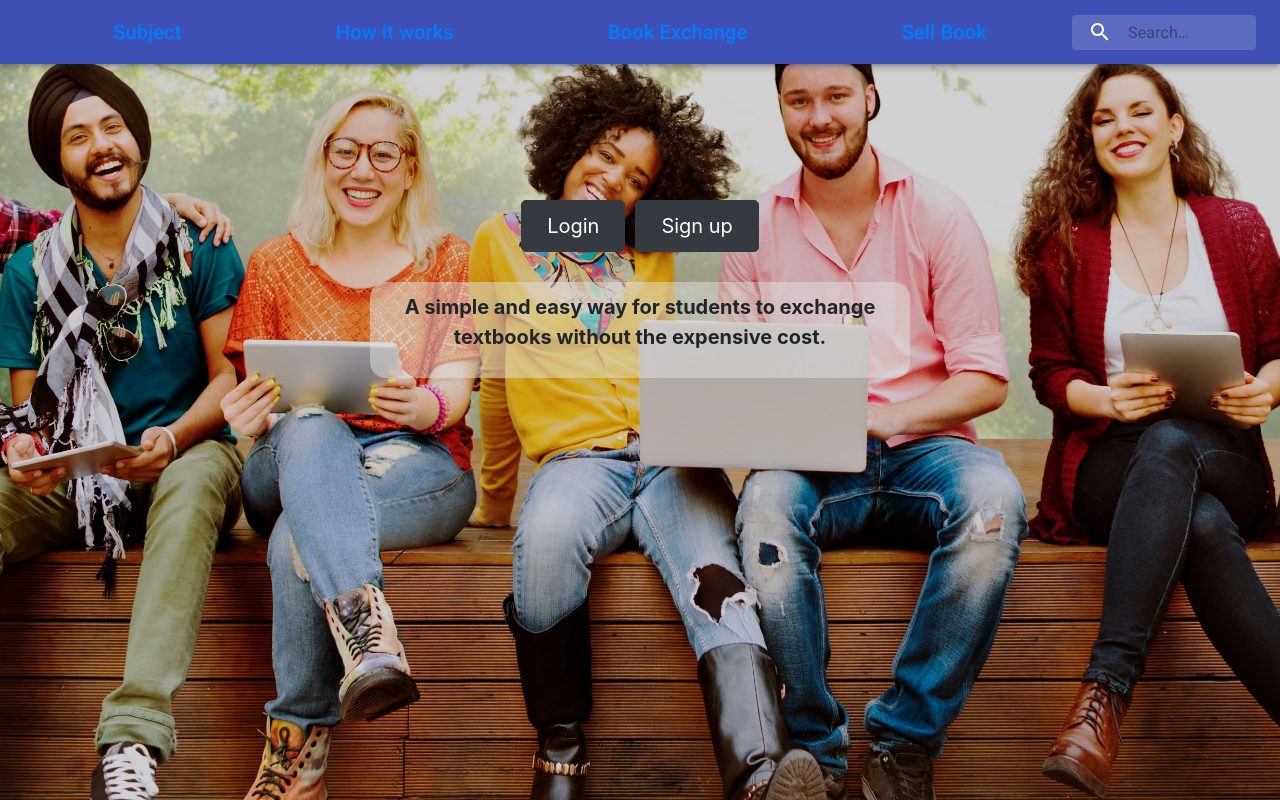
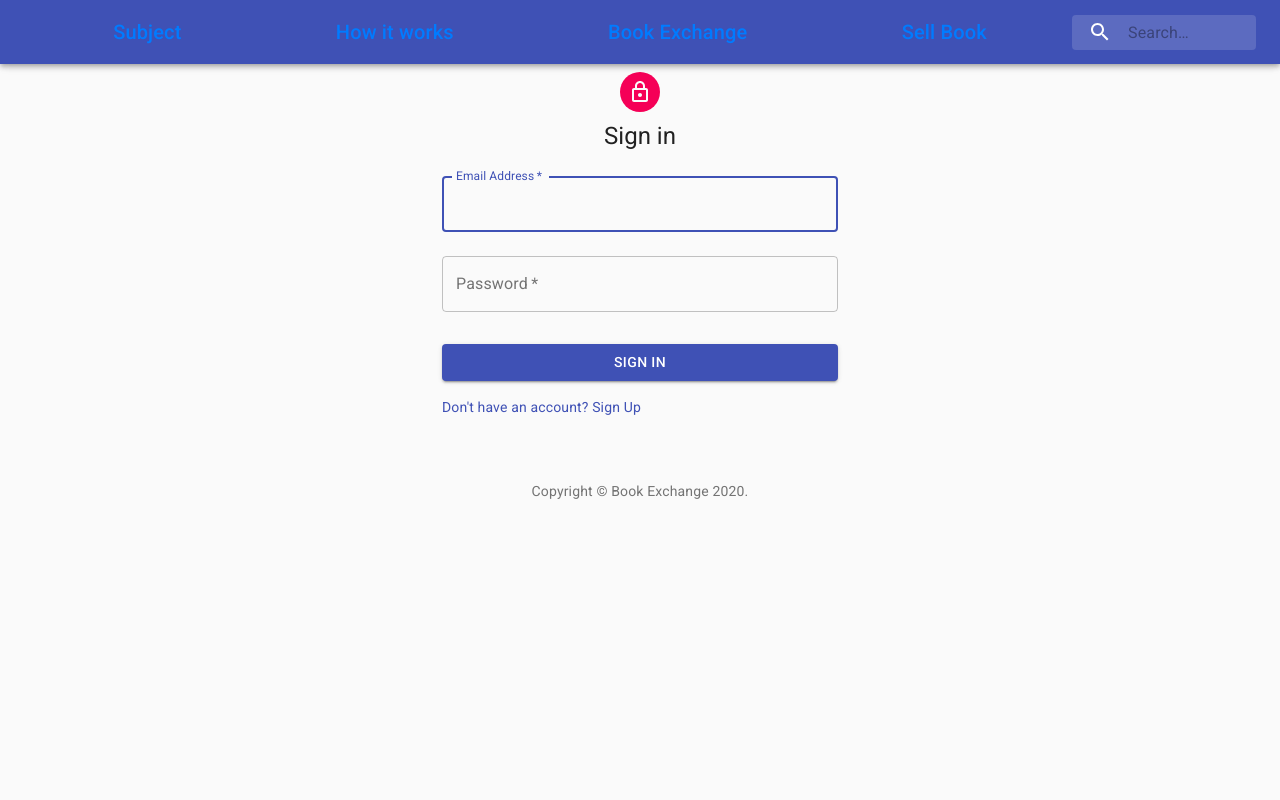
Before and after one commit to maurafortino/project-3, a React (Create React App) app in the folder client/: page /login in a window 1280 px wide. Built offline with nearby package versions, Linux system fonts and the light colour scheme.

Commit message:
added the login page and edited the routing

```diff
--- a/client/src/App.js
+++ b/client/src/App.js
@@ -1,24 +1,26 @@
 import React from 'react';
 import './App.css';
 import SearchAppBar from "./components/Navbar";
-import {
-  Route,
-  HashRouter
-} from "react-router-dom";
+import { BrowserRouter as Router, Route, Switch } from "react-router-dom";
 import Home from "./pages/Home/Home";
+import Login from "./pages/Login";
+
 
 function App() {
   return (
     <div className="App">
-      <HashRouter>
-         <SearchAppBar />
-      <div className="content">
-       <Route exact path="/" component={Home}></Route>
+    <Router>
+      <div>
+        <SearchAppBar />
+        <Switch>
+          <Route exact path="/" component={Home} />
+          <Route exact path="/login" component={Login}/>
+        </Switch>
       </div>
-      </HashRouter>
+    </Router>
 
     </div>
   );
-}
+};
 
 export default App;
--- a/client/src/components/Form/index.js
+++ b/client/src/components/Form/index.js
@@ -16,7 +16,7 @@ function Copyright() {
     <Typography variant="body2" color="textSecondary" align="center">
       {'Copyright © '}
       <Link color="inherit" href="https://material-ui.com/">
-        Your Website
+        Book Exchange
       </Link>{' '}
       {new Date().getFullYear()}
       {'.'}
--- a/client/src/pages/Home/Home.js
+++ b/client/src/pages/Home/Home.js
@@ -1,23 +1,24 @@
 import React, { Component } from "react";
+import { Link } from "react-router-dom";
 import "./home.css"
 
 class Home extends Component {
     render() {
         return (
-            <div>
                 <div className="container-fluid">
                     <div className="row align-items-center">
-                    <div className="buttons-div col-12">
-                        <button type="button" className="btn btn-dark btn-lg">Login</button>
-                        <button type="button" className="btn btn-dark btn-lg">Sign up</button>
-                        <div className="description">
-                            <p className="lead">A simple and easy way for students to exchange textbooks without the expensive cost.</p>
-                        </div>
-                    </div>
+
+                            <div className="buttons-div col-12">
+                                <button type="button" className="btn btn-dark btn-lg"><Link to="/login">Login</Link></button>
+                                <button type="button" className="btn btn-dark btn-lg"><Link to="/signup">Sign up</Link></button>
+                                <div className="description">
+                                    <p className="lead">A simple and easy way for students to exchange textbooks without the expensive cost.</p>
+                                </div>
+                            </div>
+
                     </div>
 
                 </div>
-            </div>
         )
     };
 };
--- a/client/src/pages/Login.js
+++ b/client/src/pages/Login.js
@@ -1,11 +1,13 @@
 import React, { Component } from "react";
-import SignIn from "../components/Form"
+import SignIn from "../components/Form/index";
 
 
 class Login extends Component {
     render() {
         return (
-            <SignIn />
+            <div>
+                <SignIn />
+            </div>
         )
     };
 };
```
